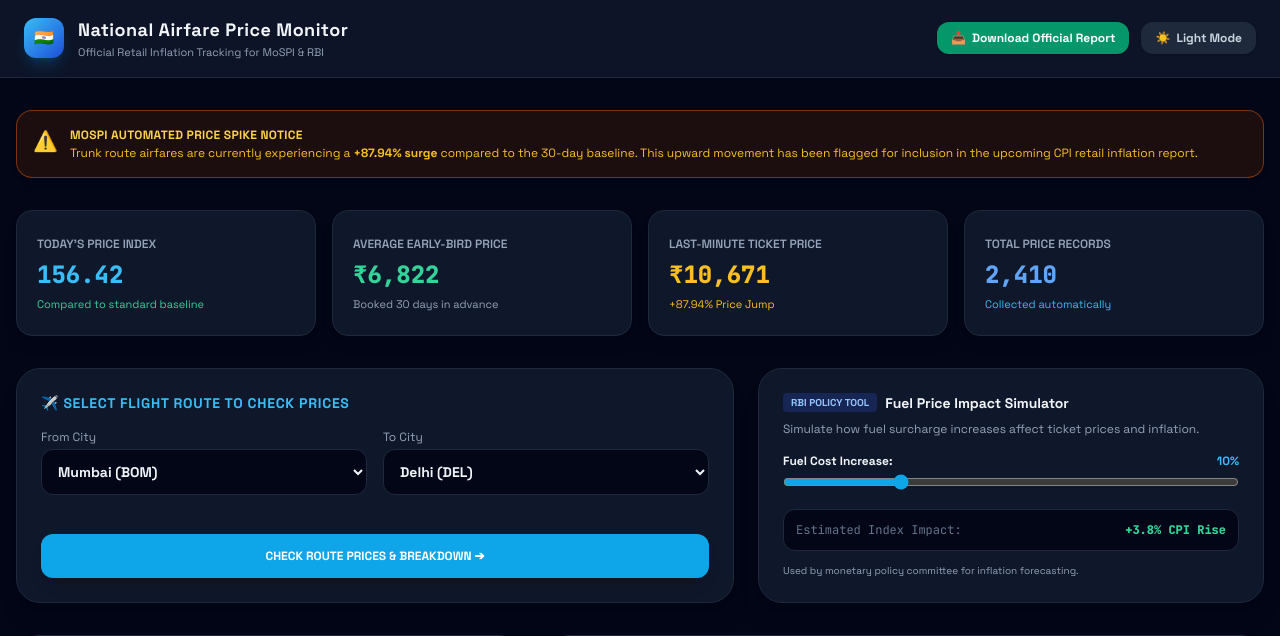
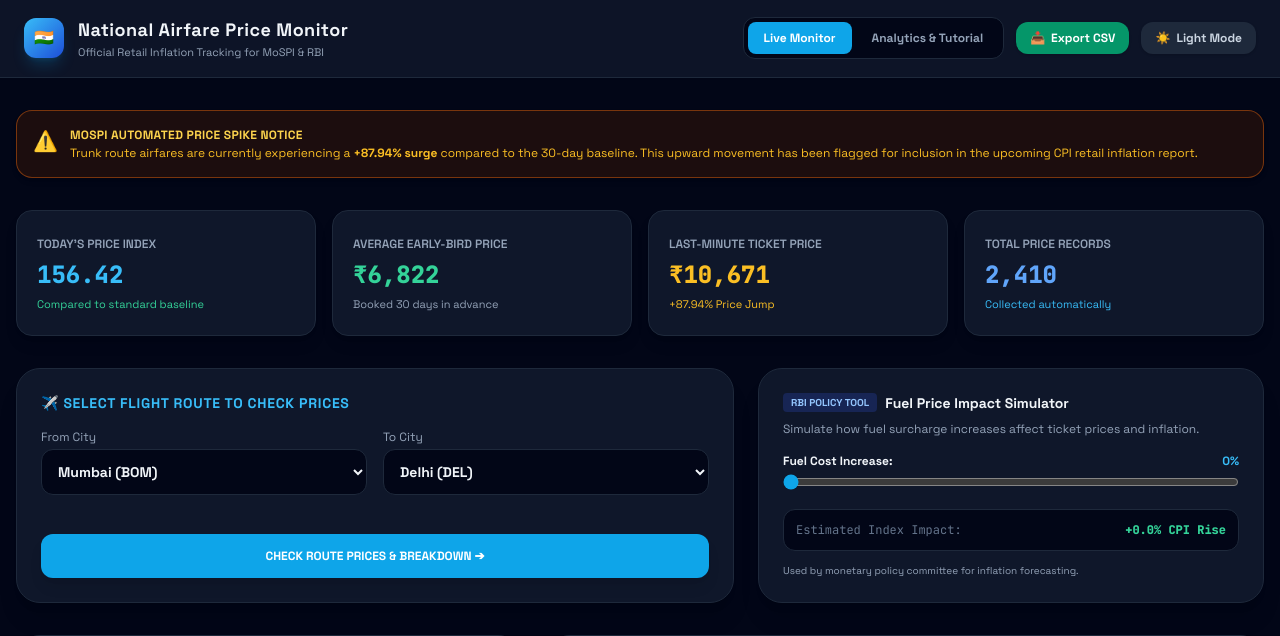
Before and after one commit to sumeetware1-cmyk/airintel-v2, a Flask app: page / in a window 1280 px wide. Shown: the top 636 px of the page. Run offline with Flask 3, Linux system fonts and the light colour scheme; some libraries are stand-ins or nearby versions.

Commit message:
Update index.html

```diff
--- a/templates/index.html
+++ b/templates/index.html
@@ -18,9 +18,7 @@
     tailwind.config = {
       darkMode: 'class',
       theme: {
-        extend: {
-          colors: { darkbg: '#030712', cardbg: '#0f172a' }
-        }
+        extend: { colors: { darkbg: '#030712', cardbg: '#0f172a' } }
       }
     }
   </script>
@@ -36,7 +34,7 @@
 <body class="bg-slate-50 dark:bg-slate-950 text-slate-900 dark:text-slate-100 min-h-screen pb-20 transition-colors duration-200">
 
   <!-- Top Navigation -->
-  <nav class="bg-white/90 dark:bg-slate-900/90 backdrop-blur-xl border-b border-slate-200 dark:border-slate-800 px-6 py-4 flex justify-between items-center sticky top-0 z-50 shadow-sm">
+  <nav class="bg-white/90 dark:bg-slate-900/90 backdrop-blur-xl border-b border-slate-200 dark:border-slate-800 px-6 py-4 flex flex-wrap justify-between items-center sticky top-0 z-50 shadow-sm gap-4">
     <div class="flex items-center space-x-3.5">
       <div class="h-10 w-10 rounded-xl bg-gradient-to-br from-sky-400 to-blue-700 flex items-center justify-center shadow-lg shadow-sky-500/20 text-white font-bold">
         🇮🇳
@@ -48,28 +46,37 @@
     </div>
 
     <div class="flex items-center space-x-3">
+      <!-- Page Navigation Tabs -->
+      <div class="bg-slate-100 dark:bg-slate-950 p-1 rounded-xl border border-slate-200 dark:border-slate-800 flex space-x-1">
+        <button onclick="switchPage('monitor')" id="tab-monitor" class="px-4 py-2 rounded-lg text-xs font-bold bg-sky-500 text-white transition">Live Monitor</button>
+        <button onclick="switchPage('analytics')" id="tab-analytics" class="px-4 py-2 rounded-lg text-xs font-bold text-slate-600 dark:text-slate-400 hover:text-white transition">Analytics & Tutorial</button>
+      </div>
+
       <!-- Ministerial Export Button -->
-      <button onclick="exportMinisterialReport()" class="px-3.5 py-2 rounded-xl bg-emerald-600 hover:bg-emerald-500 text-white transition shadow text-xs font-bold flex items-center space-x-1.5">
+      <button onclick="exportMinisterialReport()" class="px-3.5 py-2 rounded-xl bg-emerald-600 hover:bg-emerald-500 text-white transition shadow text-xs font-bold hidden sm:flex items-center space-x-1.5">
         <span>📥</span>
-        <span>Download Official Report</span>
+        <span>Export CSV</span>
       </button>
 
       <!-- Theme Toggle Button -->
       <button onclick="toggleTheme()" class="px-3.5 py-2 rounded-xl bg-slate-200 dark:bg-slate-800 text-slate-700 dark:text-slate-300 hover:scale-105 transition shadow text-xs font-bold flex items-center space-x-1.5">
         <span id="theme-icon">☀️</span>
-        <span id="theme-text">Light Mode</span>
+        <span id="theme-text" class="hidden sm:inline">Light Mode</span>
       </button>
     </div>
   </nav>
 
   <main class="max-w-7xl mx-auto px-4 mt-8 space-y-8">
 
+    <!-- PAGE 1: LIVE MONITOR -->
+    <section id="page-monitor" class="space-y-8">
+
       <!-- LIVE INFLATION ANOMALY ALERT BANNER -->
-    <div id="anomaly-alert-banner" class="bg-amber-50 dark:bg-amber-950/40 border border-amber-300 dark:border-amber-800/80 p-4 rounded-2xl flex items-start space-x-3 shadow-md">
+      <div class="bg-amber-50 dark:bg-amber-950/40 border border-amber-300 dark:border-amber-800/80 p-4 rounded-2xl flex items-start space-x-3 shadow-md">
         <span class="text-amber-600 dark:text-amber-400 text-xl font-bold">⚠️</span>
         <div>
           <h4 class="font-bold text-xs uppercase tracking-wide text-amber-800 dark:text-amber-300">MoSPI Automated Price Spike Notice</h4>
-        <p class="text-xs text-amber-700 dark:text-amber-400 mt-0.5">Trunk route airfares are currently experiencing a <strong id="alert-spike-val">+55% surge</strong> compared to the 30-day baseline. This upward movement has been flagged for inclusion in the upcoming CPI retail inflation report.</p>
+          <p class="text-xs text-amber-700 dark:text-amber-400 mt-0.5">Trunk route airfares are currently experiencing a <strong id="alert-spike-val">+87.94% surge</strong> compared to the 30-day baseline. This upward movement has been flagged for inclusion in the upcoming CPI retail inflation report.</p>
         </div>
       </div>
 
@@ -97,10 +104,8 @@
         </div>
       </div>
 
-    <!-- ROUTE SELECTION & RBI POLICY SIMULATOR -->
+      <!-- ROUTE SELECTOR & RBI POLICY SIMULATOR -->
       <div class="grid grid-cols-1 lg:grid-cols-12 gap-6">
-
-      <!-- ROUTE SELECTOR -->
         <div class="lg:col-span-7 bg-white dark:bg-slate-900 rounded-3xl border border-slate-200 dark:border-slate-800 p-6 shadow-xl flex flex-col justify-between">
           <div>
             <h3 class="text-sm font-bold uppercase tracking-wider text-sky-600 dark:text-sky-400 mb-4">✈️ Select Flight Route to Check Prices</h3>
@@ -122,7 +127,6 @@
           </div>
         </div>
 
-      <!-- RBI POLICY SIMULATOR -->
         <div class="lg:col-span-5 bg-white dark:bg-slate-900 rounded-3xl border border-slate-200 dark:border-slate-800 p-6 shadow-xl flex flex-col justify-between">
           <div>
             <div class="flex items-center space-x-2 mb-2">
@@ -135,19 +139,18 @@
               <div>
                 <div class="flex justify-between text-xs font-bold mb-1">
                   <span>Fuel Cost Increase:</span>
-                <span id="fuel-slider-val" class="text-sky-600 dark:text-sky-400">10%</span>
+                  <span id="fuel-slider-val" class="text-sky-600 dark:text-sky-400">0%</span>
                 </div>
-              <input type="range" min="0" max="40" value="10" step="5" oninput="updatePolicySimulator(this.value)" class="w-full accent-sky-500 cursor-pointer">
+                <input type="range" min="0" max="40" value="0" step="5" oninput="updatePolicySimulator(this.value)" class="w-full accent-sky-500 cursor-pointer">
               </div>
               <div class="bg-slate-100 dark:bg-slate-950 p-3 rounded-xl border border-slate-200 dark:border-slate-800 flex justify-between items-center text-xs mono">
                 <span class="text-slate-500">Estimated Index Impact:</span>
-              <span id="simulated-impact-val" class="font-bold text-emerald-600 dark:text-emerald-400">+3.8% CPI Rise</span>
+                <span id="simulated-impact-val" class="font-bold text-emerald-600 dark:text-emerald-400">+0.0% CPI Rise</span>
               </div>
             </div>
           </div>
           <span class="text-[10px] text-slate-400 mt-3 block">Used by monetary policy committee for inflation forecasting.</span>
         </div>
-
       </div>
 
       <!-- MAP & TREND CHART -->
@@ -198,6 +201,52 @@
         </div>
       </div>
 
+    </section>
+
+    <!-- PAGE 2: ADVANCED ANALYTICS & TUTORIAL GUIDE -->
+    <section id="page-analytics" class="hidden space-y-8">
+
+      <div class="bg-white dark:bg-slate-900 p-6 rounded-3xl border border-slate-200 dark:border-slate-800 shadow-xl space-y-4">
+        <h2 class="text-lg font-bold text-sky-600 dark:text-sky-400">📖 Step-by-Step Software Tutorial for Government Analysts</h2>
+        <div class="grid grid-cols-1 md:grid-cols-3 gap-4 text-xs text-slate-600 dark:text-slate-300">
+          <div class="bg-slate-100 dark:bg-slate-950 p-4 rounded-2xl border border-slate-200 dark:border-slate-800 space-y-2">
+            <span class="font-black text-sky-500 text-sm">Step 1</span>
+            <h4 class="font-bold">Select a Corridor</h4>
+            <p>Go to the Live Monitor tab, choose your Origin and Destination cities, and click 'Check Route Prices'.</p>
+          </div>
+          <div class="bg-slate-100 dark:bg-slate-950 p-4 rounded-2xl border border-slate-200 dark:border-slate-800 space-y-2">
+            <span class="font-black text-sky-500 text-sm">Step 2</span>
+            <h4 class="font-bold">Audit Base vs. Taxes</h4>
+            <p>Review the table breakdown to see how much airlines charge for seats versus statutory government taxes.</p>
+          </div>
+          <div class="bg-slate-100 dark:bg-slate-950 p-4 rounded-2xl border border-slate-200 dark:border-slate-800 space-y-2">
+            <span class="font-black text-sky-500 text-sm">Step 3</span>
+            <h4 class="font-bold">Export for MoSPI</h4>
+            <p>Click the 'Export CSV' button in the top navigation bar to download the monthly report for official filing.</p>
+          </div>
+        </div>
+      </div>
+
+      <div class="bg-white dark:bg-slate-900 p-6 rounded-3xl border border-slate-200 dark:border-slate-800 shadow-xl space-y-4">
+        <h3 class="text-base font-bold">📊 Advanced Economic Statistics & Base Price Matrix</h3>
+        <p class="text-xs text-slate-500 dark:text-slate-400">Detailed methodology explaining how the Consumer Price Index (CPI) transport weight is calculated.</p>
+
+        <div class="grid grid-cols-1 md:grid-cols-2 gap-6">
+          <div class="p-4 rounded-2xl bg-slate-100 dark:bg-slate-950 border border-slate-200 dark:border-slate-800 space-y-2 mono text-xs">
+            <h4 class="font-bold text-sky-600 dark:text-sky-400">Index Formula</h4>
+            <p class="text-slate-600 dark:text-slate-400">APIx = (Spot Average Fare / 30-Day Baseline Fare) * 100</p>
+            <p class="text-[11px] text-slate-500">Tracks retail inflation relative to the benchmark month.</p>
+          </div>
+          <div class="p-4 rounded-2xl bg-slate-100 dark:bg-slate-950 border border-slate-200 dark:border-slate-800 space-y-2 mono text-xs">
+            <h4 class="font-bold text-emerald-600 dark:text-emerald-400">Data Integrity Standard</h4>
+            <p class="text-slate-600 dark:text-slate-400">Outlier Filter: Removes quotes > 3 standard deviations from mean.</p>
+            <p class="text-[11px] text-slate-500">Ensures accurate government reporting without pricing glitches.</p>
+          </div>
+        </div>
+      </div>
+
+    </section>
+
   </main>
 
   <script>
@@ -217,6 +266,20 @@
       'GAU': [26.1061, 91.5859], 'PAT': [25.5913, 85.0880], 'IXC': [30.6735, 76.7885]
     };
 
+    function switchPage(page) {
+      if (page === 'monitor') {
+        document.getElementById('page-monitor').classList.remove('hidden');
+        document.getElementById('page-analytics').classList.add('hidden');
+        document.getElementById('tab-monitor').className = "px-4 py-2 rounded-lg text-xs font-bold bg-sky-500 text-white transition";
+        document.getElementById('tab-analytics').className = "px-4 py-2 rounded-lg text-xs font-bold text-slate-600 dark:text-slate-400 hover:text-white transition";
+      } else {
+        document.getElementById('page-monitor').classList.add('hidden');
+        document.getElementById('page-analytics').classList.remove('hidden');
+        document.getElementById('tab-analytics').className = "px-4 py-2 rounded-lg text-xs font-bold bg-sky-500 text-white transition";
+        document.getElementById('tab-monitor').className = "px-4 py-2 rounded-lg text-xs font-bold text-slate-600 dark:text-slate-400 hover:text-white transition";
+      }
+    }
+
     function toggleTheme() {
       const html = document.documentElement;
       const textSpan = document.getElementById('theme-text');
@@ -224,19 +287,20 @@
       if (html.classList.contains('dark')) {
         html.classList.remove('dark');
         localStorage.setItem('theme', 'light');
-        textSpan.textContent = 'Dark Mode';
+        if (textSpan) textSpan.textContent = 'Dark Mode';
         iconSpan.textContent = '🌙';
       } else {
         html.classList.add('dark');
         localStorage.setItem('theme', 'dark');
-        textSpan.textContent = 'Light Mode';
+        if (textSpan) textSpan.textContent = 'Light Mode';
         iconSpan.textContent = '☀️';
       }
     }
 
     if (localStorage.getItem('theme') === 'light') {
       document.documentElement.classList.remove('dark');
-      document.getElementById('theme-text').textContent = 'Dark Mode';
+      const textSpan = document.getElementById('theme-text');
+      if (textSpan) textSpan.textContent = 'Dark Mode';
       document.getElementById('theme-icon').textContent = '🌙';
     }
 
```
Lines whose indentation alone changed are shown as unchanged.
